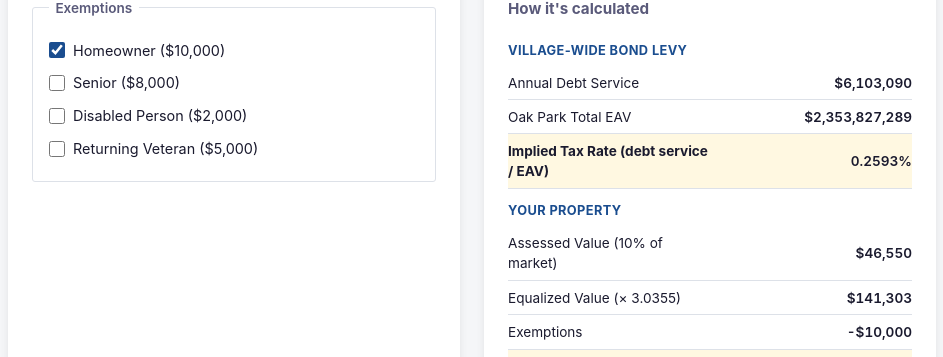
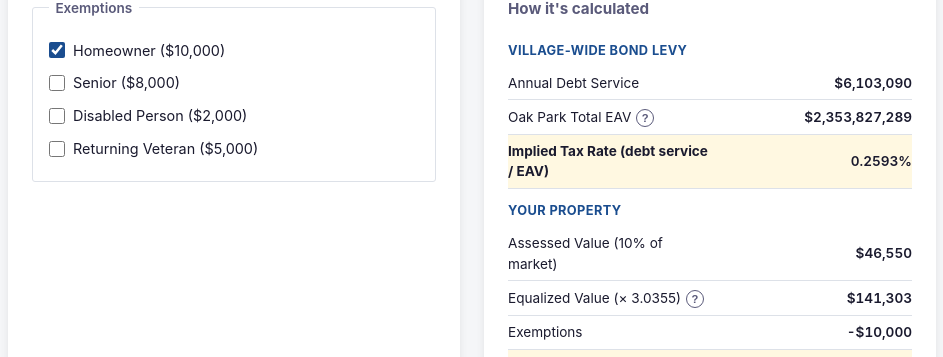
Before and after one commit to jvanderberg/police-station, a React (Vite) app: page / in a window 1280 px wide. Shown: the part 674-1031 px from the top of the page, without its empty margins (168-1111 px from the left). Built offline with nearby package versions, Linux system fonts and the light colour scheme.

Commit message:
Add help tooltips for EAV and equalization multiplier in breakdown table

```diff
--- a/src/App.css
+++ b/src/App.css
@@ -334,6 +334,7 @@ body {
   display: inline-flex;
   align-items: center;
   justify-content: center;
+  margin-left: 0.3rem;
   width: 18px;
   height: 18px;
   border-radius: 50%;
--- a/src/components/ResultsPanel.tsx
+++ b/src/components/ResultsPanel.tsx
@@ -1,3 +1,4 @@
+import { useState } from "react";
 import type { CalculationResult, AdvancedParams } from "../calculator";
 
 interface ResultsPanelProps {
@@ -14,6 +15,9 @@ function fmtPercent(n: number): string {
 }
 
 export default function ResultsPanel({ result, advanced }: ResultsPanelProps) {
+  const [showEavHelp, setShowEavHelp] = useState(false);
+  const [showEqHelp, setShowEqHelp] = useState(false);
+
   return (
     <div className="results-panel">
       <h2>Your Estimated Bond Cost</h2>
@@ -41,7 +45,15 @@ export default function ResultsPanel({ result, advanced }: ResultsPanelProps) {
               <td className="num">${fmtCurrency(result.annualDebtService)}</td>
             </tr>
             <tr>
-              <td>Oak Park Total EAV</td>
+              <td>
+                Oak Park Total EAV
+                <button className="help-btn" onClick={() => setShowEavHelp(!showEavHelp)} aria-label="What is EAV?">?</button>
+                {showEavHelp && (
+                  <div className="help-popup">
+                    <strong>Equalized Assessed Value (EAV)</strong> is the total taxable value of all property in Oak Park after the state equalization factor is applied. The village's bond debt service is spread across this total EAV to determine each property's share.
+                  </div>
+                )}
+              </td>
               <td className="num">${fmtCurrency(advanced.totalEAV)}</td>
             </tr>
             <tr className="highlight-row">
@@ -56,7 +68,15 @@ export default function ResultsPanel({ result, advanced }: ResultsPanelProps) {
               <td className="num">${fmtCurrency(result.assessedValue)}</td>
             </tr>
             <tr>
-              <td>Equalized Value (&times; {advanced.equalizationMultiplier})</td>
+              <td>
+                Equalized Value (&times; {advanced.equalizationMultiplier})
+                <button className="help-btn" onClick={() => setShowEqHelp(!showEqHelp)} aria-label="What is the equalization multiplier?">?</button>
+                {showEqHelp && (
+                  <div className="help-popup">
+                    <strong>State Equalization Multiplier</strong> is a factor set annually by the Illinois Department of Revenue to equalize Cook County assessments with the rest of the state. Your assessed value (10% of market value) is multiplied by this factor to get your equalized assessed value.
+                  </div>
+                )}
+              </td>
               <td className="num">${fmtCurrency(result.equalizedValue)}</td>
             </tr>
             <tr>
```
